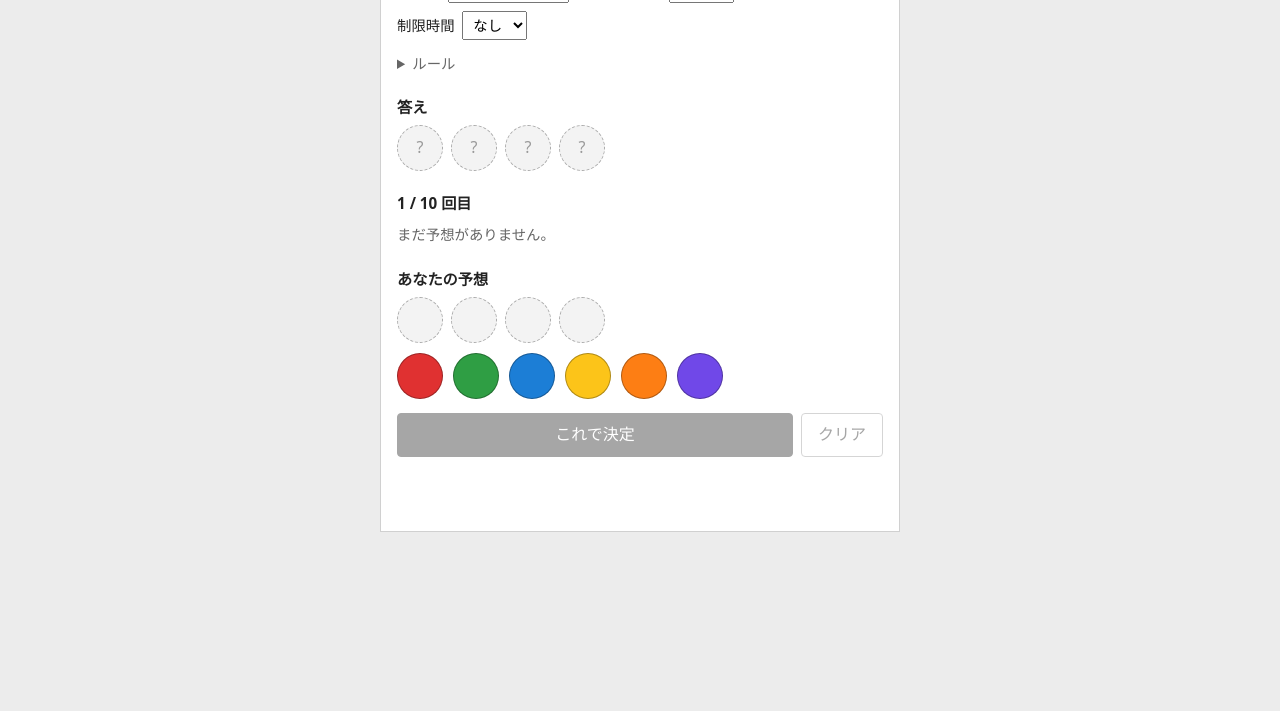
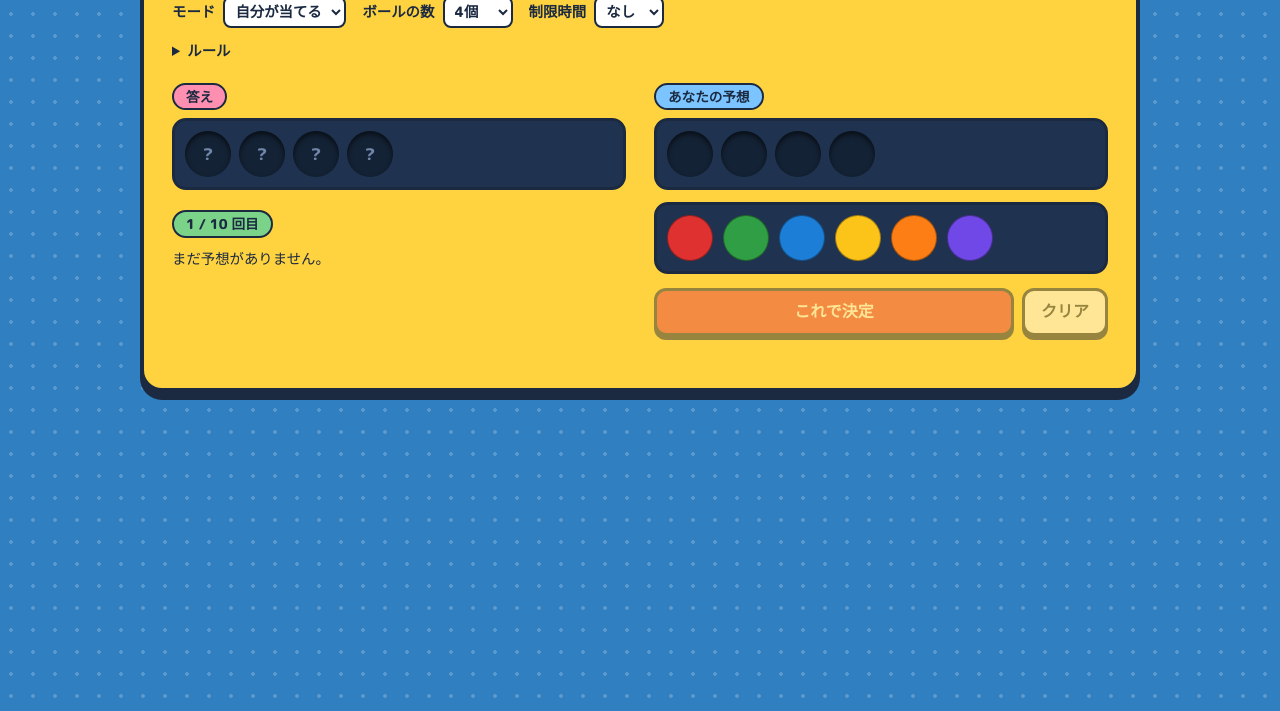
Before and after one commit to ONIONsLOBO/newHit-blow, a plain HTML site: page index.html in a window 1280 px wide. Shown: the part 107-818 px from the top of the page. Drawn offline with Linux system fonts and the light colour scheme.

Commit message:
UIの改善

```diff
--- a/style.css
+++ b/style.css
@@ -1,9 +1,12 @@
+@import url("https://fonts.googleapis.com/css2?family=M+PLUS+Rounded+1c:wght@500;800;900&display=swap");
+
 :root {
-  --bg: #ececec;
-  --card: #fff;
-  --line: #d0d0d0;
-  --text: #222;
-  --muted: #666;
+  --ink: #1b2a41;        /* 枠線・文字 */
+  --table: #2f7fc1;      /* 背景(テーブル) */
+  --board: #ffd23f;      /* ボード */
+  --tray: #1f3350;       /* ボールを置くトレー */
+  --hole: #142235;       /* ボールの穴 */
+  --red: #e63946;
   --ball: 46px;
 }
 
@@ -11,42 +14,100 @@
 
 body {
   margin: 0;
-  background: var(--bg);
-  color: var(--text);
-  font-family: system-ui, "Hiragino Kaku Gothic ProN", "Yu Gothic", Meiryo, sans-serif;
+  min-height: 100vh;
+  color: var(--ink);
+  background-color: var(--table);
+  background-image: radial-gradient(rgba(255, 255, 255, .2) 2px, transparent 2px);
+  background-size: 22px 22px;
+  font-family: "M PLUS Rounded 1c", "Hiragino Maru Gothic ProN", "Yu Gothic", Meiryo, sans-serif;
   line-height: 1.6;
 }
 
 .board {
+  width: calc(100% - 24px);
   max-width: 520px;
-  margin: 16px auto;
+  margin: 18px auto 40px;
   padding: 20px 16px 28px;
-  background: var(--card);
-  border: 1px solid var(--line);
+  background: var(--board);
+  border: 4px solid var(--ink);
+  border-radius: 22px;
+  box-shadow: 0 8px 0 var(--ink);
 }
 
 header {
   display: flex;
   flex-wrap: wrap;
   align-items: center;
-  gap: 8px 20px;
+  gap: 8px 16px;
 }
-h1 { flex: 1 0 100%; margin: 0; font-size: 1.4rem; }
-h2 { margin: 20px 0 6px; font-size: .95rem; }
+h1 {
+  flex: 1 0 100%;
+  margin: 0;
+  font-size: 1.9rem;
+  font-weight: 900;
+  color: var(--red);
+  text-shadow: 2px 2px 0 #fff;
+}
 
-.mode { font-size: .9rem; }
-select { margin-left: 4px; padding: 3px 6px; font: inherit; }
+/* 小見出しはカラフルなラベルシール風 */
+h2 {
+  display: inline-block;
+  margin: 20px 0 8px;
+  padding: 1px 12px;
+  background: #fff;
+  border: 2px solid var(--ink);
+  border-radius: 999px;
+  font-size: .85rem;
+  font-weight: 800;
+}
+section:nth-of-type(1) h2 { background: #ff8fb1; }
+section:nth-of-type(2) h2 { background: #7bd389; }
+section:nth-of-type(3) h2 { background: #7cc4ff; }
+section:nth-of-type(4) h2 { background: #c7a6ff; }
 
-.rules { margin-top: 12px; font-size: .9rem; color: var(--muted); }
-.rules summary { cursor: pointer; }
+.mode { font-size: .9rem; font-weight: 800; }
+select {
+  margin-left: 4px;
+  padding: 3px 6px;
+  border: 2px solid var(--ink);
+  border-radius: 8px;
+  background: #fff;
+  color: var(--ink);
+  font: inherit;
+  font-weight: 800;
+}
+select:disabled { opacity: .45; }
+
+.rules { margin-top: 12px; font-size: .9rem; }
+.rules summary { cursor: pointer; font-weight: 800; }
 .rules p { margin: 6px 0 0; }
 
-.timer { margin: 12px 0 0; font-size: 1.3rem; font-variant-numeric: tabular-nums; }
+.timer {
+  margin: 14px 0 0;
+  padding: 6px 12px;
+  background: #fff;
+  border: 3px solid var(--ink);
+  border-radius: 12px;
+  text-align: center;
+  font-size: 1.3rem;
+  font-weight: 900;
+  font-variant-numeric: tabular-nums;
+}
 .timer[hidden] { display: none; }
-.timer.warn { color: #d00; font-weight: 700; }
+.timer.warn { background: var(--red); color: #fff; }
 
-/* ボール */
-.row { display: flex; flex-wrap: wrap; gap: 8px; min-height: var(--ball); }
+/* ボールを置くトレー */
+.row, .palette {
+  display: flex;
+  flex-wrap: wrap;
+  gap: 8px;
+  padding: 10px;
+  background: var(--tray);
+  border: 3px solid var(--ink);
+  border-radius: 14px;
+}
+.row { min-height: calc(var(--ball) + 26px); }
+.palette { gap: 10px; margin: 12px 0 14px; }
 
 .ball, .slot {
   width: var(--ball);
@@ -55,53 +116,95 @@ select { margin-left: 4px; padding: 3px 6px; font: inherit; }
   padding: 0;
   border-radius: 50%;
 }
-.ball { border: 1px solid rgba(0, 0, 0, .3); }
+.ball { border: 1px solid rgba(0, 0, 0, .35); }
 .slot {
   display: grid;
   place-items: center;
-  border: 1px dashed #aaa;
-  background: #f3f3f3;
-  color: #999;
+  border: 0;
+  background: var(--hole);
+  box-shadow: inset 0 3px 5px rgba(0, 0, 0, .6);
+  color: #6f86a8;
+  font-weight: 800;
 }
 button.ball { cursor: pointer; }
-button.ball:hover:not(:disabled) { outline: 2px solid #888; outline-offset: 2px; }
-button.ball:disabled { opacity: .35; cursor: default; }
+button.ball:hover:not(:disabled) { outline: 3px solid #fff; outline-offset: 1px; }
+button.ball:disabled { opacity: .3; cursor: default; }
 
 /* 履歴 */
 .history { list-style: none; margin: 0; padding: 0; }
-.history:empty::before { content: "まだ予想がありません。"; color: var(--muted); font-size: .9rem; }
+.row + .history { margin-top: 8px; }
+.history:empty::before { content: "まだ予想がありません。"; font-size: .9rem; }
 .history li {
   display: flex;
   flex-wrap: wrap;
   align-items: center;
   gap: 6px;
-  padding: 6px 0;
-  border-bottom: 1px solid #e5e5e5;
+  margin-bottom: 6px;
+  padding: 6px 10px;
+  background: #fff;
+  border: 2px solid var(--ink);
+  border-radius: 12px;
 }
-.history .n { width: 1.6em; color: var(--muted); font-size: .85rem; }
+.history .n { width: 1.6em; font-size: .85rem; font-weight: 800; }
 .history .ball { width: calc(var(--ball) * .74); height: calc(var(--ball) * .74); }
-.score { margin-left: auto; font-size: .9rem; white-space: nowrap; }
-.score b { margin: 0 2px; font-size: 1.1rem; }
+.score { margin-left: auto; font-size: .9rem; font-weight: 800; white-space: nowrap; }
+.score b { margin: 0 2px; font-size: 1.2rem; color: var(--red); }
 
-/* 操作 */
-.palette { display: flex; flex-wrap: wrap; gap: 10px; margin: 10px 0 14px; }
+/* ボタンはぷっくり押せる感じに */
 .actions { display: flex; gap: 8px; }
-button {
+button:not(.ball) {
+  padding: 8px 16px;
+  background: #fff;
+  border: 3px solid var(--ink);
+  border-radius: 12px;
+  box-shadow: 0 4px 0 var(--ink);
+  color: var(--ink);
   font: inherit;
-  padding: 8px 16px;
-  border: 1px solid #999;
-  border-radius: 4px;
-  background: #fff;
-  color: inherit;
+  font-weight: 800;
   cursor: pointer;
 }
-button.primary { background: #222; border-color: #222; color: #fff; }
+button:not(.ball):active:not(:disabled) { transform: translateY(3px); box-shadow: 0 1px 0 var(--ink); }
+button.primary { background: var(--red); color: #fff; }
 .actions .primary { flex: 1; }
-button:disabled:not(.ball) { opacity: .4; cursor: default; }
+button:not(.ball):disabled { opacity: .45; box-shadow: 0 4px 0 var(--ink); cursor: default; }
 button:focus-visible, select:focus-visible, summary:focus-visible {
-  outline: 2px solid #1c7ed6;
+  outline: 3px solid var(--red);
   outline-offset: 2px;
 }
 
-.message { min-height: 1.6em; margin: 14px 0 6px; font-weight: 700; }
+.message { margin: 14px 0 6px; font-weight: 800; text-align: center; }
+.message:not(:empty) {
+  padding: 8px 12px;
+  background: #fff;
+  border: 3px solid var(--ink);
+  border-radius: 12px;
+}
+#restart { display: block; width: 100%; margin-top: 10px; }
 #restart[hidden] { display: none; }
+
+/* PCなど広い画面では2列にして、左右の余白を使う */
+@media (min-width: 900px) {
+  .board {
+    max-width: 1000px;
+    display: grid;
+    grid-template-columns: 1fr 1fr;
+    grid-template-rows: repeat(4, auto) 1fr repeat(3, auto);
+    column-gap: 28px;
+    align-items: start;
+    padding: 24px 28px 32px;
+  }
+  header, .rules, .timer { grid-column: 1 / -1; }
+  header { grid-row: 1; }
+  .rules { grid-row: 2; }
+  .timer { grid-row: 3; }
+  section:has(#answer)  { grid-column: 1; grid-row: 4; }
+  section:has(#history) { grid-column: 1; grid-row: 5; }
+  #play    { grid-column: 2; grid-row: 4 / span 2; }
+  #cpuBox  { grid-column: 2; grid-row: 6; }
+  .message { grid-column: 1 / -1; grid-row: 7; }
+  #restart { grid-column: 1 / -1; grid-row: 8; }
+}
+
+@media (prefers-reduced-motion: reduce) {
+  button:not(.ball):active:not(:disabled) { transform: none; }
+}
```
